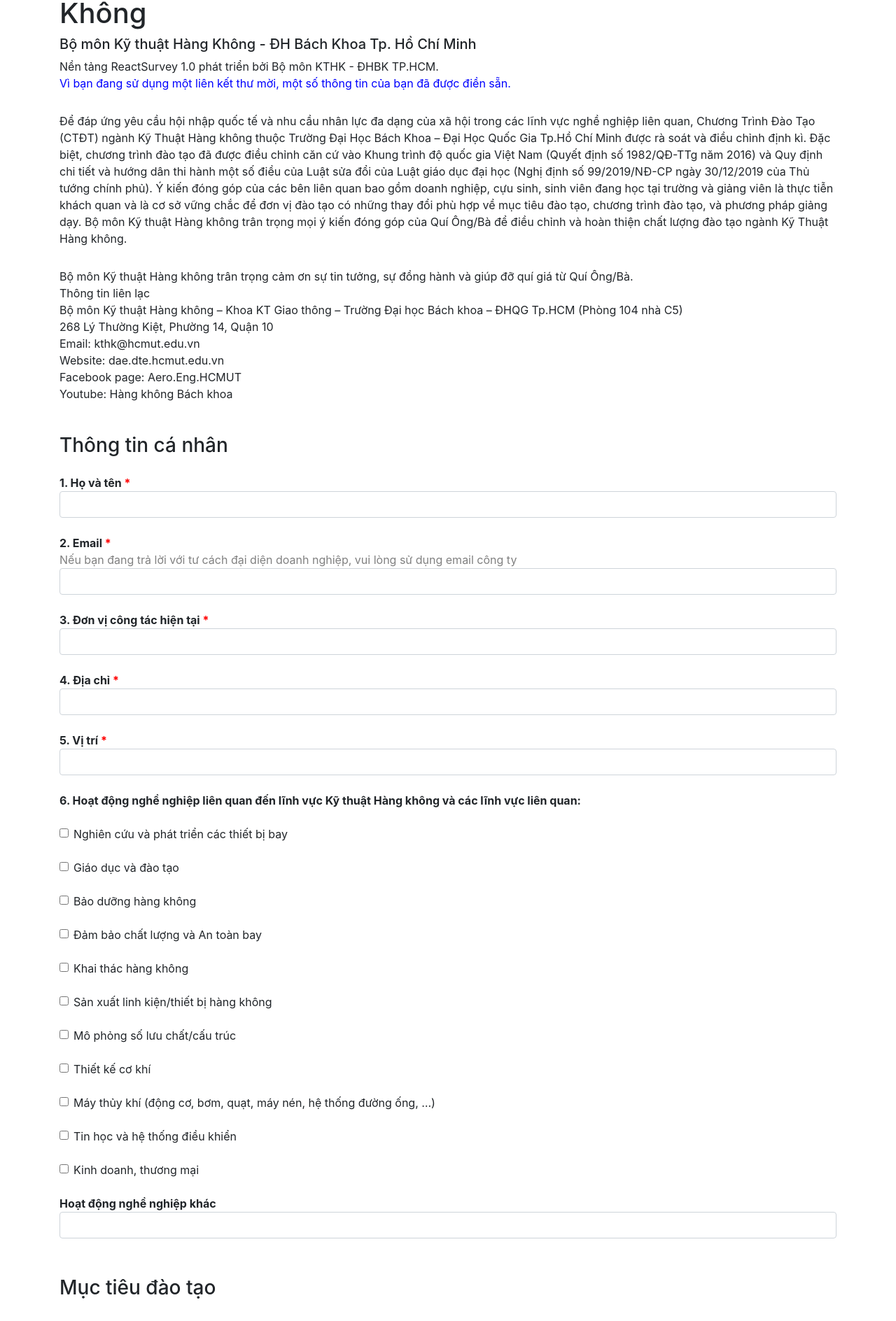
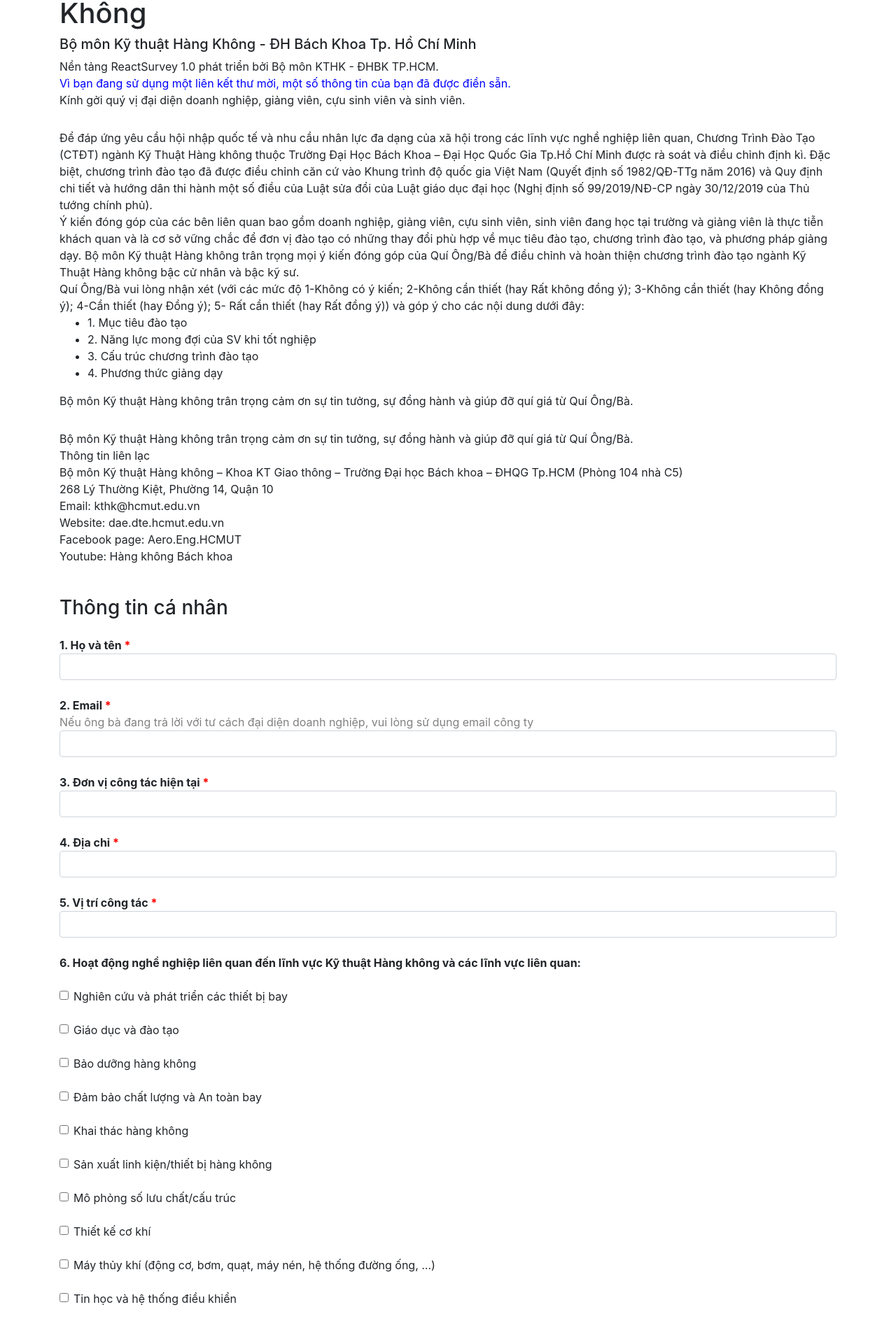
Before and after one commit to thinhhoang95/dae-survey, a React (Create React App) app: page /1 in a window 1280 px wide. Shown: the part 98-1986 px from the top of the page at 70% size. Built offline with nearby package versions, Linux system fonts and the light colour scheme; no server answers.

Commit message:
Comments for fixes

```diff
--- a/src/screens/survey.js
+++ b/src/screens/survey.js
@@ -391,6 +391,9 @@ export const Survey = ({ history }) => {
                 <></>
               )}
             </div>
+            <div>
+              Kính gởi quý vị đại diện doanh nghiệp, giảng viên, cựu sinh viên và sinh viên.
+            </div>
             <div style={{ marginTop: "30px" }}>
               Để đáp ứng yêu cầu hội nhập quốc tế và nhu cầu nhân lực đa dạng
               của xã hội trong các lĩnh vực nghề nghiệp liên quan, Chương Trình
@@ -400,14 +403,36 @@ export const Survey = ({ history }) => {
               vào Khung trình độ quốc gia Việt Nam (Quyết định số 1982/QĐ-TTg
               năm 2016) và Quy định chi tiết và hướng dân thi hành một số điều
               của Luật sửa đổi của Luật giáo dục đại học (Nghị định số
-              99/2019/NĐ-CP ngày 30/12/2019 của Thủ tướng chính phủ). Ý kiến
-              đóng góp của các bên liên quan bao gồm doanh nghiệp, cựu sinh,
+              99/2019/NĐ-CP ngày 30/12/2019 của Thủ tướng chính phủ).
+            </div>
+            <div>
+               Ý kiến đóng góp của các bên liên quan bao gồm doanh nghiệp, giảng viên, cựu sinh viên,
               sinh viên đang học tại trường và giảng viên là thực tiễn khách
               quan và là cơ sở vững chắc để đơn vị đào tạo có những thay đổi phù
               hợp về mục tiêu đào tạo, chương trình đào tạo, và phương pháp
               giảng dạy. Bộ môn Kỹ thuật Hàng không trân trọng mọi ý kiến đóng
-              góp của Quí Ông/Bà để điều chỉnh và hoàn thiện chất lượng đào tạo
-              ngành Kỹ Thuật Hàng không.
+              góp của Quí Ông/Bà để điều chỉnh và hoàn thiện chương trình đào tạo
+              ngành Kỹ Thuật Hàng không bậc cử nhân và bậc kỹ sư.
+            </div>
+            <div>
+            Quí Ông/Bà vui lòng nhận xét (với các mức độ 1-Không có ý kiến; 2-Không cần thiết
+(hay Rất không đồng ý); 3-Không cần thiết (hay Không đồng ý); 4-Cần thiết (hay Đồng ý); 5-
+Rất cần thiết (hay Rất đồng ý)) và góp ý cho các nội dung dưới đây:
+
+            <ul>
+
+            <li> 1. Mục tiêu đào tạo </li>
+            <li> 2. Năng lực mong đợi của SV khi tốt nghiệp </li>
+            <li> 3. Cấu trúc chương trình đào tạo </li>
+            <li> 4. Phương thức giảng dạy </li>
+
+            </ul>
+
+            </div>
+            <div>
+
+Bộ môn Kỹ thuật Hàng không trân trọng cảm ơn sự tin tưởng, sự đồng hành và giúp đỡ
+quí giá từ Quí Ông/Bà.
             </div>
             <div style={{ marginTop: "30px" }}>
               Bộ môn Kỹ thuật Hàng không trân trọng cảm ơn sự tin tưởng, sự đồng
@@ -441,7 +466,7 @@ export const Survey = ({ history }) => {
               ref={qemailRef}
               id="qemail"
               question="2. Email"
-              description="Nếu bạn đang trả lời với tư cách đại diện doanh nghiệp, vui lòng sử dụng email công ty"
+              description="Nếu ông bà đang trả lời với tư cách đại diện doanh nghiệp, vui lòng sử dụng email công ty"
               maximumLength={128}
               minimumLength={1}
               required={true}
@@ -471,13 +496,14 @@ export const Survey = ({ history }) => {
             <TextAnswer
               ref={qpositionRef}
               id="qposition"
-              question="5. Vị trí"
+              question="5. Vị trí công tác"
               maximumLength={128}
               minimumLength={1}
               required={true}
               onChangeAndValidate={(val) => onChangeAndValidate(val)}
               showError={errorMode}
             ></TextAnswer>
+            {/* Vai trò: DN, GV, CSV, SV */}
             <div style={{ fontWeight: "bold" }}>
               6. Hoạt động nghề nghiệp liên quan đến lĩnh vực Kỹ thuật Hàng
               không và các lĩnh vực liên quan:
@@ -548,8 +574,8 @@ export const Survey = ({ history }) => {
         </Row>
         <Row>
           <Col>
-            <h3 style={{ marginTop: "30px", marginBottom: "30px" }}>
-              Mục tiêu đào tạo
+            <h3 style={{ marginTop: "30px", marginBottom: "30px", color: "blue" }}>
+              A. Mục tiêu đào tạo
             </h3>
             <div>
               Chương trình đào tạo ngành Kỹ thuật Hàng không nhằm mục tiêu đào
@@ -560,6 +586,7 @@ export const Survey = ({ history }) => {
               nguồn nhân lực trong lĩnh vực Kỹ thuật Hàng không – không gian và
               các ngành công nghiệp liên quan.
             </div>
+            {/* Tô đỏ các sự khác biệt */}
             <div style={{ fontWeight: "bold" }}>
               Chương trình đào tạo Kỹ sư (5 năm) được xây dựng với mục tiêu đào
               tạo nâng cao so với bậc Cử nhân (4 năm) với khối lượng kiến thức
@@ -573,7 +600,7 @@ export const Survey = ({ history }) => {
           </Col>
           <Col>
             <h4>
-              Kỹ sư ngành Kỹ thuật Hàng không (4 năm bậc Cử nhân + 1 năm chuyên
+              Chương trình Kỹ sư ngành Kỹ thuật Hàng không (4 năm bậc Cử nhân + 1 năm chuyên
               môn đặc thù bậc kỹ sư)
             </h4>
           </Col>
@@ -687,15 +714,15 @@ export const Survey = ({ history }) => {
         </Row>
         <Row>
           <Col>
-            <h3 style={{ marginTop: "30px", marginBottom: "30px" }}>
-              Năng lực mong đợi của cử nhân, kỹ sư ngành Kỹ Thuật Hàng Không khi
+            <h3 style={{ marginTop: "30px", marginBottom: "30px", color: "blue" }}>
+              B. Năng lực mong đợi của cử nhân, kỹ sư ngành Kỹ Thuật Hàng Không khi
               tốt nghiệp
             </h3>
           </Col>
         </Row>
         <Row>
           <Col>
-            <h4>Năng lực chuyên môn cơ bản</h4>
+            <h4 style={{color: "blue"}}>C1. Năng lực chuyên môn cơ bản</h4>
             <GradeAnswer
               id="q18"
               question="18.	Có hiểu biết và vận dụng kiến thức khoa học cơ bản (toán, vật lý, hóa đại cương, xác suất – thống kê, phương pháp tính) và kiến thức kỹ thuật cơ sở ngành (cơ học, điện-điện tử, công nghệ thông tin). "
@@ -749,7 +776,7 @@ export const Survey = ({ history }) => {
         </Row>
         <Row>
           <Col>
-            <h4>Năng lực chuyên môn nâng cao</h4>
+            <h4 style={{color: "blue"}}>C2. Năng lực chuyên môn nâng cao</h4>
           </Col>
         </Row>
         <Row>
@@ -1121,19 +1148,20 @@ export const Survey = ({ history }) => {
         <Row>
           <Col>
             <h3 style={{ marginTop: "30px", marginBottom: "30px" }}>
-              Cấu trúc chương trình đào tạo
+              D. Cấu trúc chương trình đào tạo
             </h3>
             <div style={{ textAlign: "center" }}>
               <img
                 src={require("../img/ctdt.png")}
                 alt="Chương trình đào tạo"
               ></img>
-            </div>
-          </Col>
-        </Row>
-        <Row>
-          <Col>
-            <h4>Khối kiến thức khoa học cơ bản</h4>
+              {/* Xoá số tín chỉ phần trăm, lấy bảng của cô */}
+            </div>
+          </Col>
+        </Row>
+        <Row>
+          <Col>
+            <h4>D1. Khối kiến thức khoa học cơ bản</h4>
           </Col>
         </Row>
         <Row>
@@ -1147,7 +1175,7 @@ export const Survey = ({ history }) => {
             ></GradeAnswer>
             <TextAnswer
               id="q39b"
-              question="Ý kiến khác về khối kiến thức khoa học cơ bản (CN)"
+              question="Ý kiến khác về khối kiến thức khoa học cơ bản (cử nhân)"
               onChangeAndValidate={(val) => onChangeAndValidate(val)}
               showError={errorMode}
             ></TextAnswer>
@@ -1171,7 +1199,7 @@ export const Survey = ({ history }) => {
         </Row>
         <Row>
           <Col>
-            <h4>Khối kiến thức giáo dục chung</h4>
+            <h4>D2. Khối kiến thức giáo dục chung</h4>
           </Col>
         </Row>
         <Row>
@@ -1199,7 +1227,7 @@ export const Survey = ({ history }) => {
             ></GradeAnswer>
             <TextAnswer
               id="q45b"
-              question="Ý kiến khác về khối kiến thức giáo dục chung (CN)"
+              question="Ý kiến khác về khối kiến thức giáo dục chung (KS)"
               onChangeAndValidate={(val) => onChangeAndValidate(val)}
               showError={errorMode}
             ></TextAnswer>
@@ -1243,7 +1271,7 @@ export const Survey = ({ history }) => {
         </Row>
         <Row>
           <Col>
-            <h4>Khối kiến thức cơ sở ngành</h4>
+            <h4>D3. Khối kiến thức cơ sở ngành</h4>
           </Col>
         </Row>
         <Row>
@@ -1356,7 +1384,7 @@ export const Survey = ({ history }) => {
         </Row>
         <Row>
           <Col>
-            <h4>Khối kiến thức tự chọn tự do</h4>
+            <h4>D4. Khối kiến thức tự chọn tự do</h4>
           </Col>
         </Row>
         <Row>
@@ -1393,7 +1421,7 @@ export const Survey = ({ history }) => {
         </Row>
         <Row>
           <Col>
-            <h4>Khối kiến thức đặc thù của chương trình Kỹ sư</h4>
+            <h4>D5. Khối kiến thức đặc thù của chương trình Kỹ sư</h4>
           </Col>
         </Row>
         <Row>
@@ -1415,6 +1443,7 @@ export const Survey = ({ history }) => {
               showError={errorMode}
               onChangeAndValidate={(val) => onChangeAndValidate(val)}
             ></GradeAnswer>
+            {/* Tô màu sự khác biệt */}
             <GradeAnswer
               id="q58"
               question="58.	Sinh viên chọn một trong hai hướng chuyên môn nhằm trang bị các phương pháp, công cụ thiết kế đặc thù bậc kỹ sư,  chuyên ngành kỹ thuật hàng không, được tổ chức trong các môn học tự chọn dưới hình thức thực hiện dự án (PBL), bao gồm: Tương tác lưu chất và kết cấu, Thiết kế hệ thống và điều khiển"
@@ -1472,6 +1501,7 @@ export const Survey = ({ history }) => {
           <Col>
             <h3>Phương thức giảng dạy</h3>
             <div>
+              {/* Tách dòng */}
               Phương thức giảng dạy cổ điển: • Nội dung chương trình đào tạo
               (môn học) cố định theo chuyên ngành; • Giáo viên thuyết giảng trực
               tiếp; • SV được đánh giá trong suốt quá trình học tập của môn học
```
